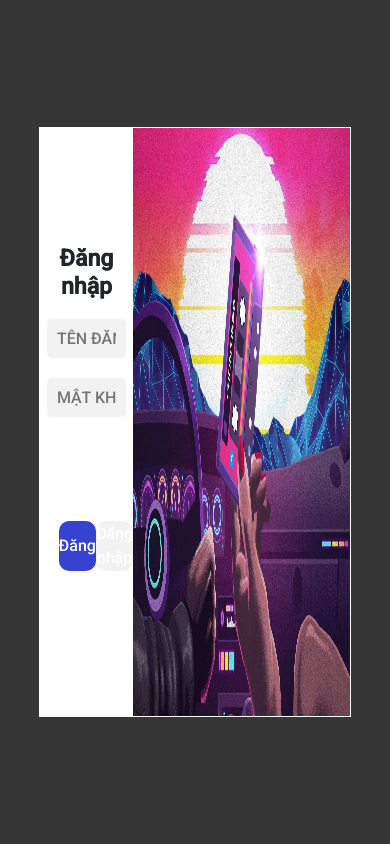
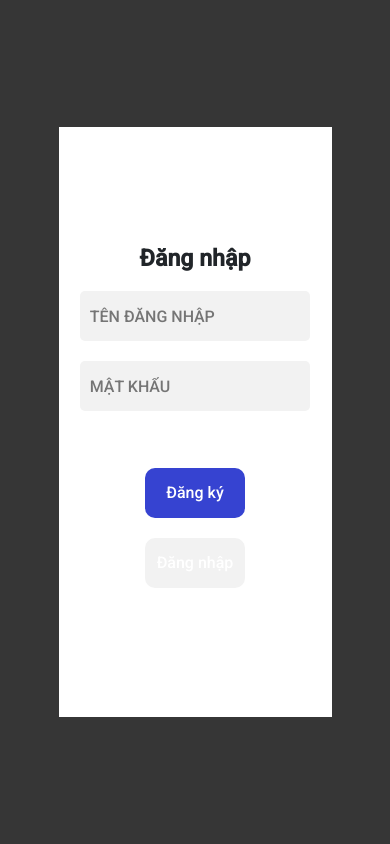
Before and after one commit to minhtrifit/driving-license-nodejs, a Node server app: page / in a window 390 px wide. Run offline with Node 20, Linux system fonts and the light colour scheme; some libraries are stand-ins or nearby versions.

Commit message:
update login

```diff
--- a/src/public/css/styleLogin.css
+++ b/src/public/css/styleLogin.css
@@ -120,3 +120,23 @@
 .loginForm input:focus {
     outline: none;
 }
+
+/* Responsive */
+@media all and (max-width: 768px) {
+    .content {
+        width: 70vw;
+    }
+
+    .loginForm .formBot {
+        height: 40%;
+        flex-direction: column;
+    }
+
+    .content .left-content {
+        width: 100%;
+    }
+
+    .content .right-content {
+        display: none;
+    }
+}
```
